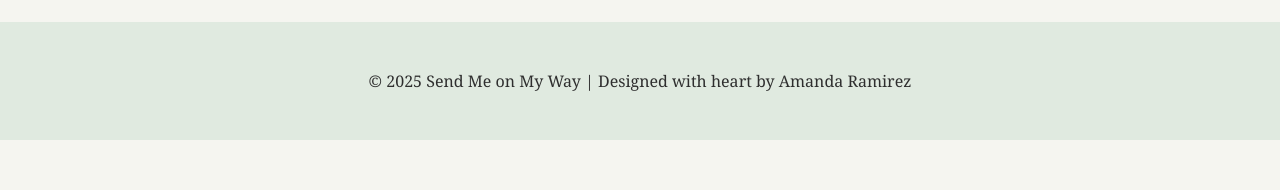
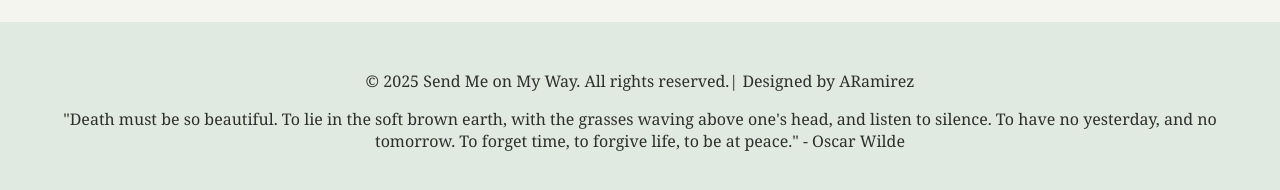
Before and after one commit to Aram814/SendMeOnMyWay, a plain HTML site: page index.html in a window 1280 px wide. Shown: the part 3367-3557 px from the top of the page. Before the commit the page ends 3507 px from the top, so only its background shows below. Drawn offline with Linux system fonts and the light colour scheme.

Commit message:
Update index.html

```diff
--- a/index.html
+++ b/index.html
@@ -213,7 +213,8 @@
   </section>
 
   <footer>
-    <p>&copy; 2025 Send Me on My Way | Designed with heart by Amanda Ramirez</p>
+    <p>&copy; 2025 Send Me on My Way. All rights reserved.| Designed by ARamirez</p>
+    <p>"Death must be so beautiful. To lie in the soft brown earth, with the grasses waving above one's head, and listen to silence. To have no yesterday, and no tomorrow. To forget time, to forgive life, to be at peace." - Oscar Wilde</p>
   </footer>
 
   <script>
```
